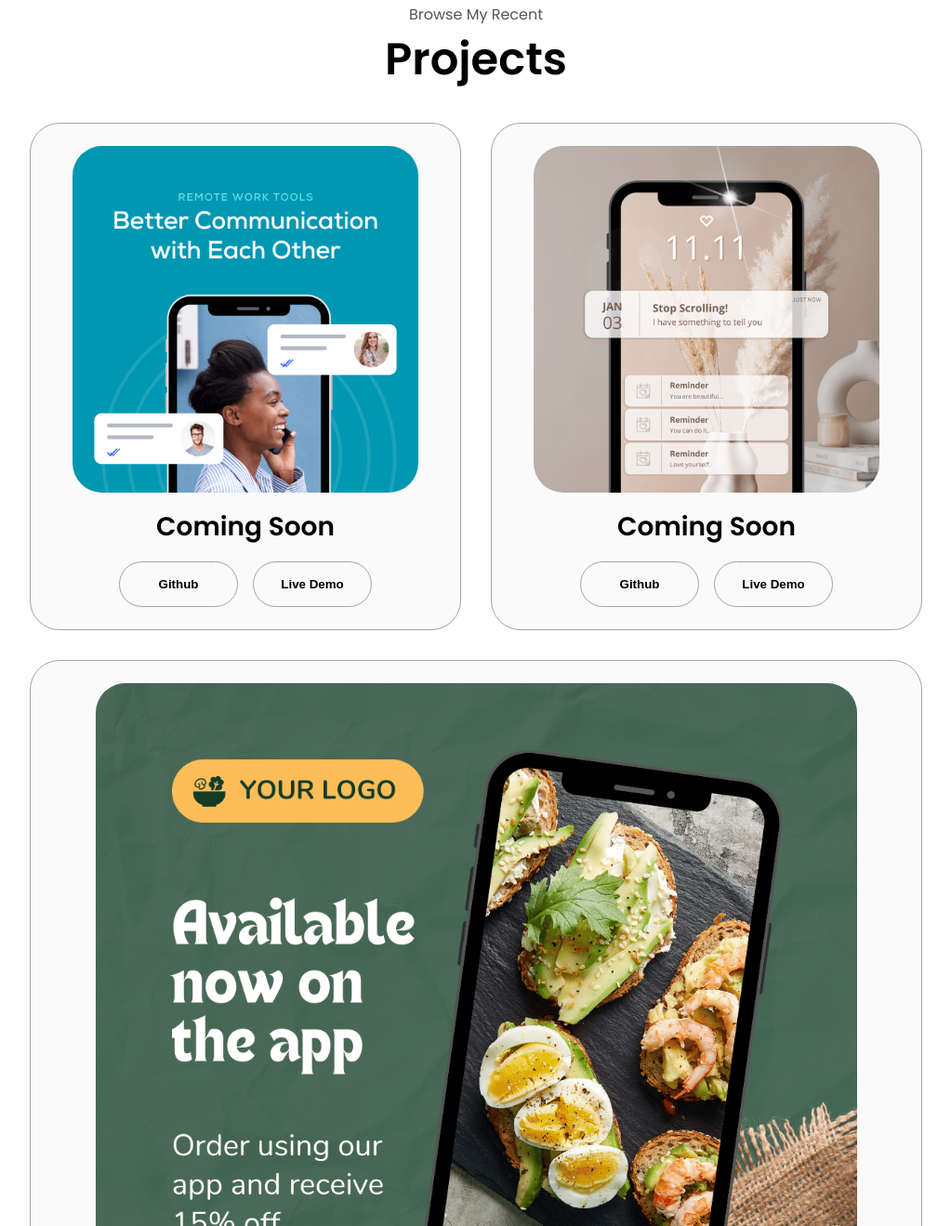
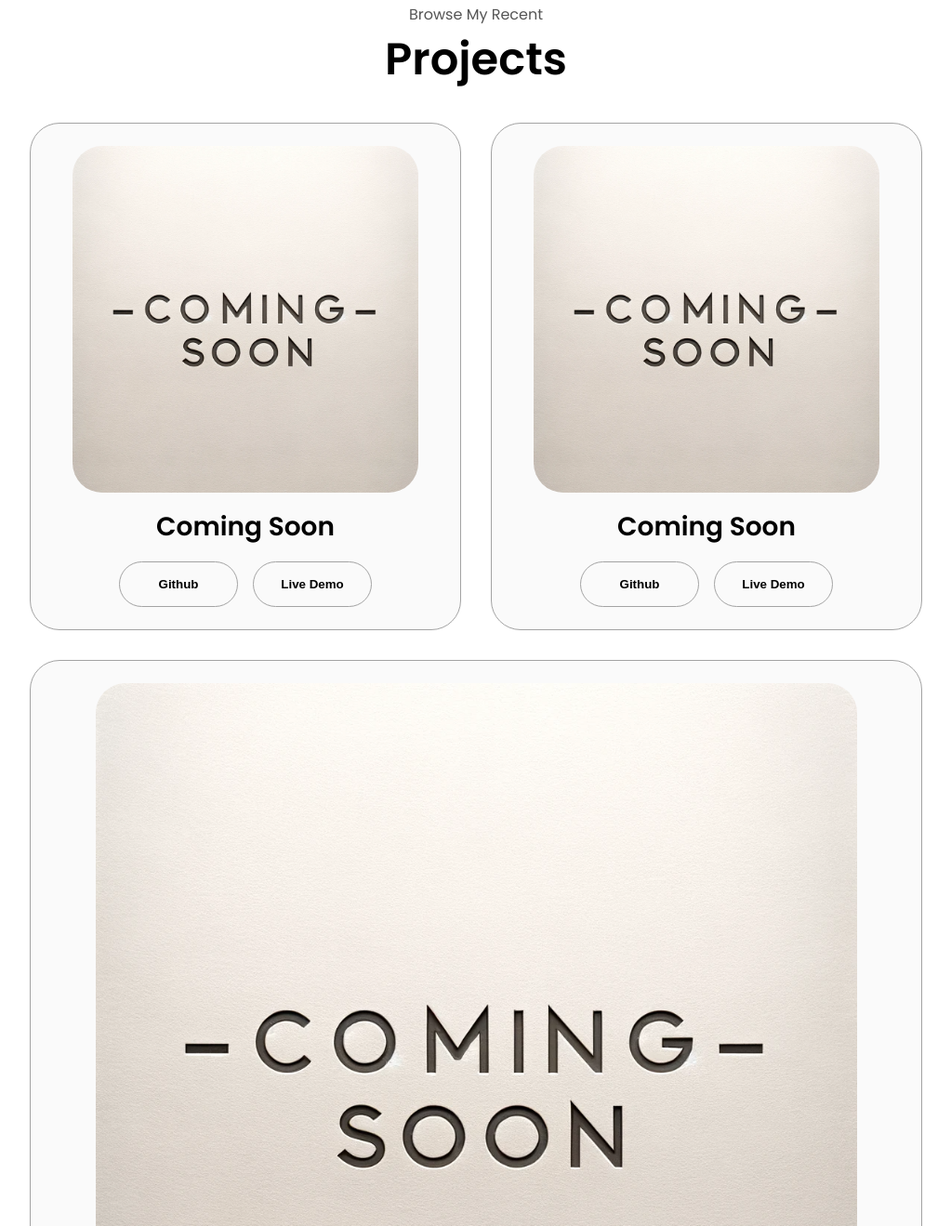
Before and after one commit to raymccarthy5/portfolio-website, a plain HTML site: page index.html in a window 1280 px wide. Shown: the part 2461-3780 px from the top of the page at 93% size, without its empty margins (128-1151 px from the left). Drawn offline with Linux system fonts and the light colour scheme.

Commit message:
change project images

```diff
--- a/index.html
+++ b/index.html
@@ -339,7 +339,7 @@
           <div class="details-container color-container">
             <div class="article-container">
               <img
-                src="./assets/project-1.png"
+                src="./assets/coming-soon.png"
                 alt="Project 1"
                 class="project-img"
               />
@@ -365,7 +365,7 @@
           <div class="details-container color-container">
             <div class="article-container">
               <img
-                src="./assets/project-2.png"
+                src="./assets/coming-soon.png"
                 alt="Project 2"
                 class="project-img"
               />
@@ -391,7 +391,7 @@
           <div class="details-container color-container">
             <div class="article-container">
               <img
-                src="./assets/project-3.png"
+                src="./assets/coming-soon.png"
                 alt="Project 3"
                 class="project-img"
               />
```
Also changed, not shown: assets/coming-soon.png (added).
